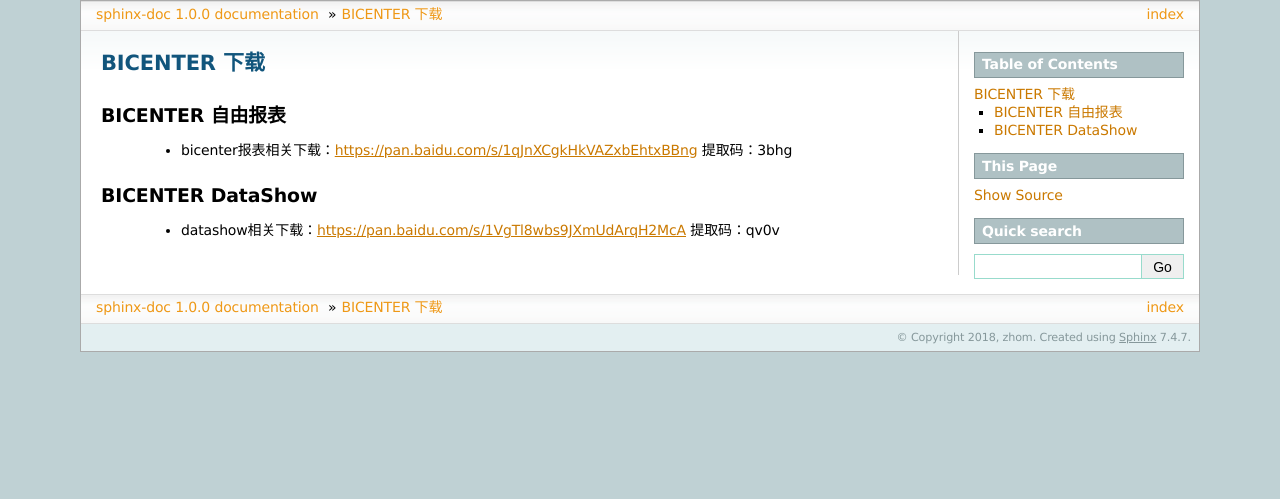
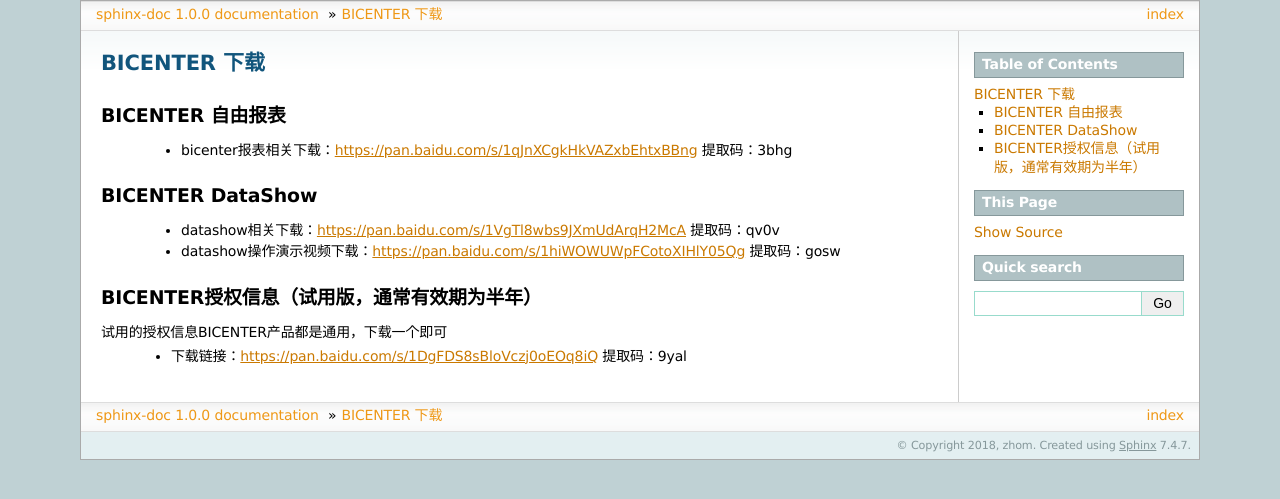
Before and after one commit to bicenter2019/bicenter-doc, a Sphinx documentation site: the page built from source/bicenter_doc.rst, in a window 1280 px wide. Shown: the top 499 px of the page. Built offline with Sphinx 7.4.7, drawn with Linux system fonts in a browser that asks for light colours.

Commit message:
Update bicenter_doc.rst

```diff
--- a/source/bicenter_doc.rst
+++ b/source/bicenter_doc.rst
@@ -13,3 +13,10 @@
 >>>>>>>>>>>>>>>>>>>>>>
 
  * datashow相关下载：https://pan.baidu.com/s/1VgTl8wbs9JXmUdArqH2McA 提取码：qv0v
+ * datashow操作演示视频下载：https://pan.baidu.com/s/1hiWOWUWpFCotoXIHlY05Qg 提取码：gosw
+
+
+BICENTER授权信息（试用版，通常有效期为半年）
+>>>>>>>>>>>>>>>>>>>>>>>>>>>>>>>>>>>>>>>>>>>>
+试用的授权信息BICENTER产品都是通用，下载一个即可
+ * 下载链接：https://pan.baidu.com/s/1DgFDS8sBloVczj0oEOq8iQ 提取码：9yal
```
